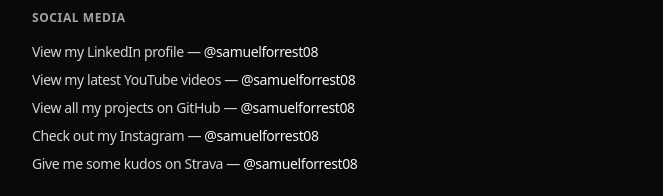
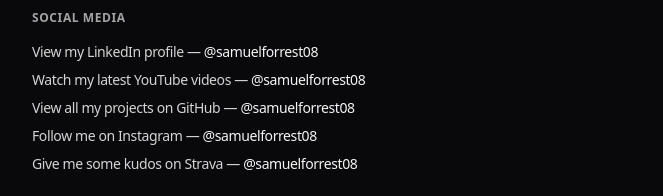
Before and after one commit to samuelforrest08/samuelforrest, a Next.js app: page / in a window 1280 px wide. Shown: the part 564-760 px from the top of the page, without its empty margins (304-967 px from the left). Built offline with nearby package versions, Linux system fonts and the light colour scheme.

Commit message:
removed analytics

```diff
--- a/app/layout.tsx
+++ b/app/layout.tsx
@@ -1,7 +1,6 @@
 import "./globals.css";
 import type { Metadata, Viewport } from "next";
 import { Inter } from "next/font/google";
-import { GoogleAnalytics } from "@next/third-parties/google";
 
 export const viewport: Viewport = {
   width: "device-width",
@@ -162,7 +161,6 @@
           </div>
         </div>
       </body>
-      <GoogleAnalytics gaId="G-PQ9CV0Y4G2" />
     </html>
   );
 }
--- a/app/page.tsx
+++ b/app/page.tsx
@@ -12,7 +12,7 @@
   {
     label: "YouTube",
     href: "https://www.youtube.com/@samuelforrest08",
-    description: "View my latest YouTube videos",
+    description: "Watch my latest YouTube videos",
     icon: (
       <svg viewBox="0 0 24 24" fill="currentColor" width={14} height={14}>
         <path d="M23.498 6.186a3.016 3.016 0 0 0-2.122-2.136C19.505 3.545 12 3.545 12 3.545s-7.505 0-9.377.505A3.017 3.017 0 0 0 .502 6.186C0 8.07 0 12 0 12s0 3.93.502 5.814a3.016 3.016 0 0 0 2.122 2.136c1.871.505 9.376.505 9.376.505s7.505 0 9.377-.505a3.015 3.015 0 0 0 2.122-2.136C24 15.93 24 12 24 12s0-3.93-.502-5.814zM9.545 15.568V8.432L15.818 12l-6.273 3.568z" />
@@ -32,7 +32,7 @@
   {
     label: "Instagram",
     href: "https://www.instagram.com/samuelforrest08/",
-    description: "Check out my Instagram",
+    description: "Follow me on Instagram",
     icon: (
       <svg viewBox="0 0 24 24" fill="currentColor" width={14} height={14}>
         <path d="M12 2.163c3.204 0 3.584.012 4.85.07 3.252.148 4.771 1.691 4.919 4.919.058 1.265.069 1.645.069 4.849 0 3.205-.012 3.584-.069 4.849-.149 3.225-1.664 4.771-4.919 4.919-1.266.058-1.644.07-4.85.07-3.204 0-3.584-.012-4.849-.07-3.26-.149-4.771-1.699-4.919-4.92-.058-1.265-.07-1.644-.07-4.849 0-3.204.013-3.583.07-4.849.149-3.227 1.664-4.771 4.919-4.919 1.266-.057 1.645-.069 4.849-.069zM12 0C8.741 0 8.333.014 7.053.072 2.695.272.273 2.69.073 7.052.014 8.333 0 8.741 0 12c0 3.259.014 3.668.072 4.948.2 4.358 2.618 6.78 6.98 6.98C8.333 23.986 8.741 24 12 24c3.259 0 3.668-.014 4.948-.072 4.354-.2 6.782-2.618 6.979-6.98.059-1.28.073-1.689.073-4.948 0-3.259-.014-3.667-.072-4.947-.196-4.354-2.617-6.78-6.979-6.98C15.668.014 15.259 0 12 0zm0 5.838a6.162 6.162 0 1 0 0 12.324 6.162 6.162 0 0 0 0-12.324zM12 16a4 4 0 1 1 0-8 4 4 0 0 1 0 8zm6.406-11.845a1.44 1.44 0 1 0 0 2.881 1.44 1.44 0 0 0 0-2.881z" />
--- a/package.json
+++ b/package.json
@@ -2,7 +2,6 @@
   "name": "samuelforrest",
   "license": "MIT",
   "dependencies": {
-    "@next/third-parties": "^16.2.6",
     "next": "^16.2.6",
     "react": "19.2.0",
     "react-dom": "19.2.0"
@@ -12,7 +11,7 @@
     "@types/react": "19.2.2",
     "@types/react-dom": "19.2.1",
     "autoprefixer": "^10.5.0",
-    "postcss": "^8.5.14",
+    "postcss": "^8.5.15",
     "prettier": "^2.8.8",
     "tailwindcss": "^3.4.19",
     "typescript": "^5.9.3"
```
Also changed, not shown: 1 other file (tests, documents, lock files or other folders).
